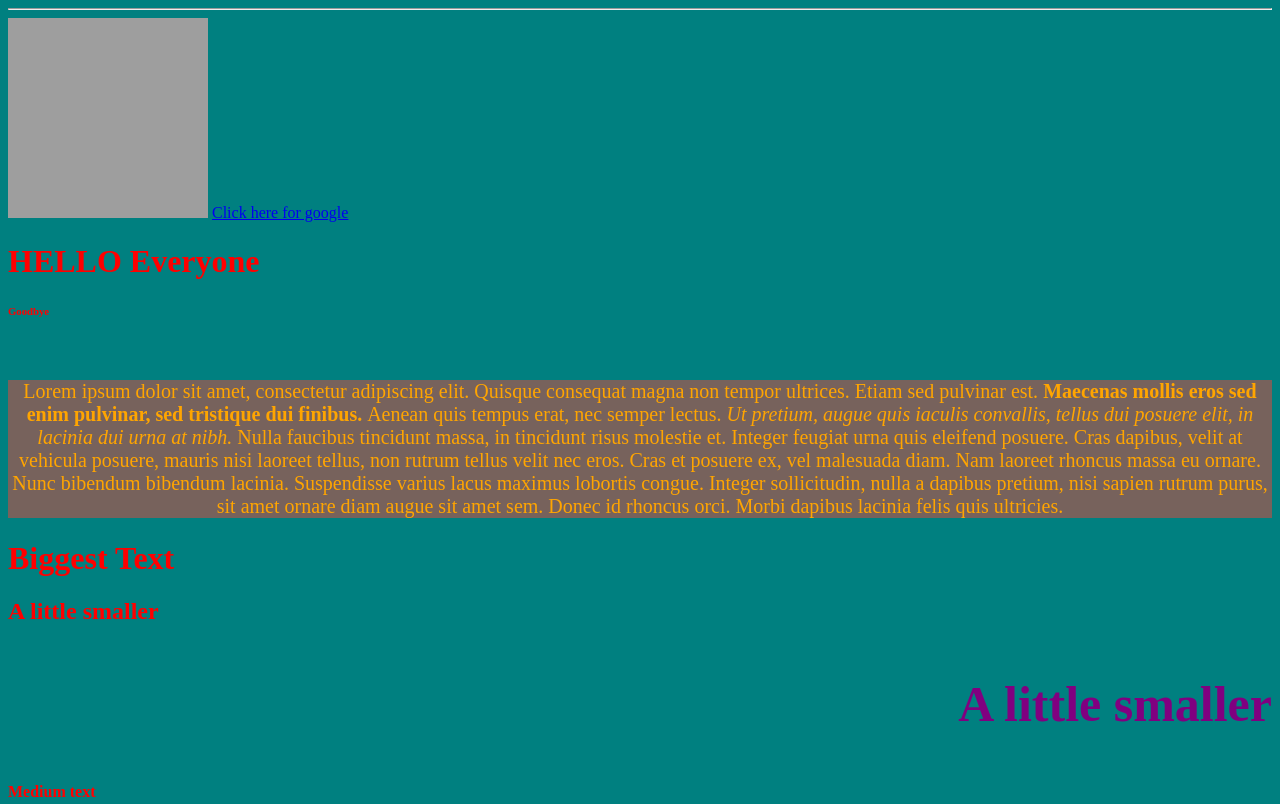
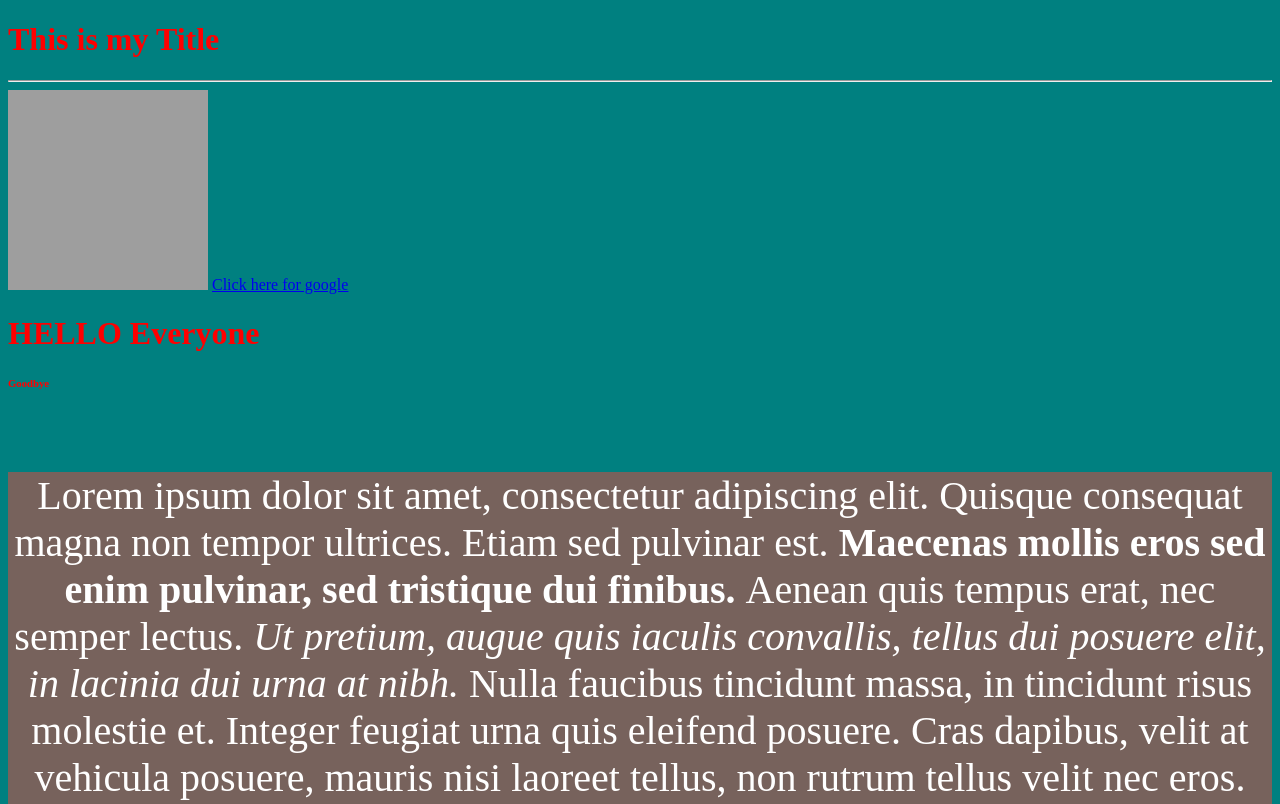
Before and after one commit to benvictoria17/Webprogramming, a plain HTML site: page benisthebest/ben.html in a window 1280 px wide. Shown: the top 804 px of the page. Drawn offline with Linux system fonts and the light colour scheme; grey boxes are pictures that could not be loaded.

Commit message:
Update ben.html

```diff
--- a/benisthebest/ben.html
+++ b/benisthebest/ben.html
@@ -1,24 +1,31 @@
 <!DOCTYPE html>
-<HTML>
-	<HEAD>
-
-		<style>
+<html>
+<head>
+	<title> My CSS Page </title>
+	<meta charset="utf-8">
+	<name name="author" content="Ben">
+	<style>
 	body{
 		color:red;
 		background-color:teal;}
 	p{
-	 color:orange;
-	 font-size:20px;
+	 color:white;
+	 font-size:40px;
 	 text-align:center;
 	 background-color:#77625C
 	 }
 
 	h3{
 	 color:purple;
-	 font-size:50px;
+	 font-size:100px;
 	 text-align:right;
 	 }
 	</style>
+
+</head>
+<body>
+<h1>This is my Title</h1>
+
 
 
 <Title> Ben is the best </Title>
```
